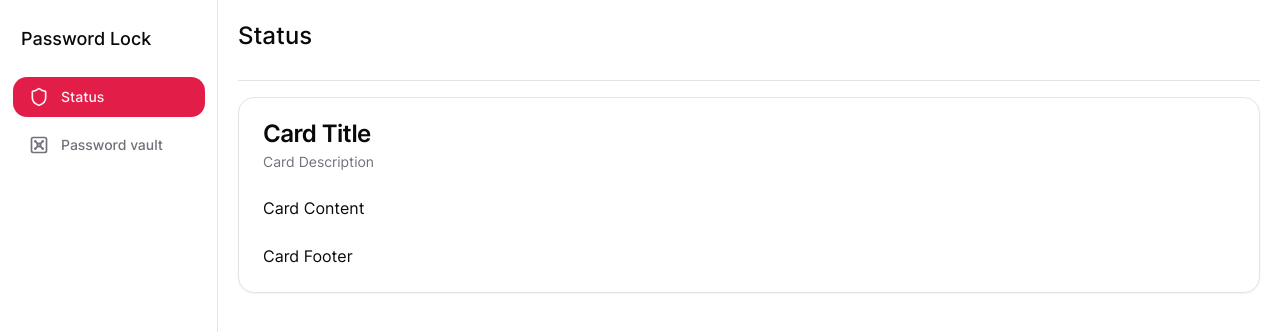
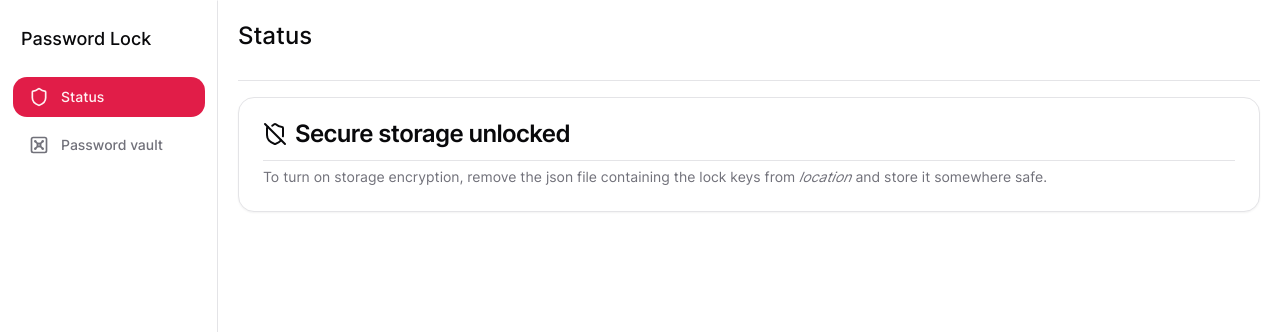
Before and after one commit to ImperialBreakCode/pass-lock, a React (Vite) app: page /#/ in a window 1280 px wide. Shown: the top 332 px of the page. Built offline with nearby package versions, Linux system fonts and the light colour scheme.

Commit message:
status page ready

```diff
--- a/src/main/index.ts
+++ b/src/main/index.ts
@@ -6,10 +6,10 @@ import icon from '../../resources/icon.png?asset'
 function createWindow(): void {
 	// Create the browser window.
 	const mainWindow = new BrowserWindow({
-		width: 1000,
+		width: 1200,
 		height: 700,
 		minHeight: 670,
-		minWidth: 900,
+		minWidth: 1000,
 		show: false,
 		autoHideMenuBar: true,
 		...(process.platform === 'linux' ? { icon } : {}),
--- a/src/renderer/src/components/status/StatusCard.tsx
+++ b/src/renderer/src/components/status/StatusCard.tsx
@@ -1,18 +1,20 @@
-import { Card, CardContent, CardDescription, CardFooter, CardHeader, CardTitle } from '../ui/card'
+import { ShieldOff } from 'lucide-react'
+import { Card, CardDescription, CardHeader, CardTitle } from '../ui/card'
+import { Separator } from '../ui/separator'
 
 function StatusCard() {
 	return (
 		<Card className="border-border">
 			<CardHeader>
-				<CardTitle>Card Title</CardTitle>
-				<CardDescription>Card Description</CardDescription>
+				<CardTitle className="mb-2 flex">
+					<ShieldOff className="mr-2" /> Secure storage unlocked
+				</CardTitle>
+				<Separator />
+				<CardDescription>
+					To turn on storage encryption, remove the json file containing the lock keys
+					from <i>location</i> and store it somewhere safe.
+				</CardDescription>
 			</CardHeader>
-			<CardContent>
-				<p>Card Content</p>
-			</CardContent>
-			<CardFooter>
-				<p>Card Footer</p>
-			</CardFooter>
 		</Card>
 	)
 }
```
